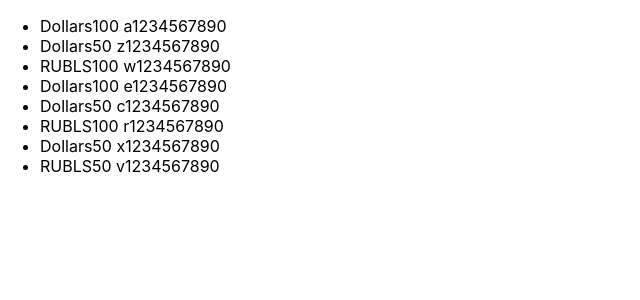
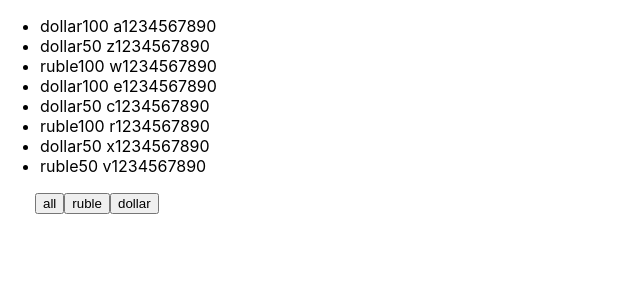
Before and after one commit to Santerakis/1.micro_task, a React (Create React App) app: page / in a window 1280 px wide. Shown: the top 300 px of the page, without its empty margins (0-640 px from the left). Built offline with nearby package versions, Linux system fonts and the light colour scheme.

Commit message:
all_rub_dol

```diff
--- a/src/App.tsx
+++ b/src/App.tsx
@@ -3,29 +3,51 @@ import './App.css';
 
 function App() {
     const [money, setMoney] = useState([
-        { banknots: 'Dollars', value: 100, number: ' a1234567890' },
-        { banknots: 'Dollars', value: 50, number: ' z1234567890' },
-        { banknots: 'RUBLS', value: 100, number: ' w1234567890' },
-        { banknots: 'Dollars', value: 100, number: ' e1234567890' },
-        { banknots: 'Dollars', value: 50, number: ' c1234567890' },
-        { banknots: 'RUBLS', value: 100, number: ' r1234567890' },
-        { banknots: 'Dollars', value: 50, number: ' x1234567890' },
-        { banknots: 'RUBLS', value: 50, number: ' v1234567890' },
+        {banknote: 'dollar', nominal: 100, number: ' a1234567890'},
+        {banknote: 'dollar', nominal: 50, number: ' z1234567890'},
+        {banknote: 'ruble', nominal: 100, number: ' w1234567890'},
+        {banknote: 'dollar', nominal: 100, number: ' e1234567890'},
+        {banknote: 'dollar', nominal: 50, number: ' c1234567890'},
+        {banknote: 'ruble', nominal: 100, number: ' r1234567890'},
+        {banknote: 'dollar', nominal: 50, number: ' x1234567890'},
+        {banknote: 'ruble', nominal: 50, number: ' v1234567890'},
     ])
 
+    const[filter, setFilter] = useState('all')
+
+    let currentMoney = money;
+    if (filter === 'dollar') {
+        currentMoney = money.filter(filteredMoney => filteredMoney.banknote === 'dollar');
+    }
+    if (filter === 'ruble') {
+        currentMoney = money.filter(filteredMoney => filteredMoney.banknote === 'ruble');
+    }
+
+    const onClickFilterHandler = (nameButton: string) => {
+        setFilter(nameButton)
+    }
+
+
     return (
+        <>
             <ul>
-            {money.map((objFromMoneyArr)=>{
-                return(
-                    <li>
-                        <span>{objFromMoneyArr.banknots}</span>
-                        <span>{objFromMoneyArr.value}</span>
+                {currentMoney.map((objFromMoneyArr, index) => {
+                    return (
+                        <li key={index}>
+                            <span>{objFromMoneyArr.banknote}</span>
+                            <span>{objFromMoneyArr.nominal}</span>
                             <span>{objFromMoneyArr.number}</span>
                         </li>
                     )
                 })}
             </ul>
-    )
+            <div style={{marginLeft: '35px'}}>
+                <button onClick={() => onClickFilterHandler('all')}>all</button>
+                <button onClick={() => onClickFilterHandler('ruble')}>ruble</button>
+                <button onClick={() => onClickFilterHandler('dollar')}>dollar</button>
+            </div>
+        </>
+    );
 }
 
-export default App
+export default App;
```
Lines whose indentation alone changed are shown as unchanged.
